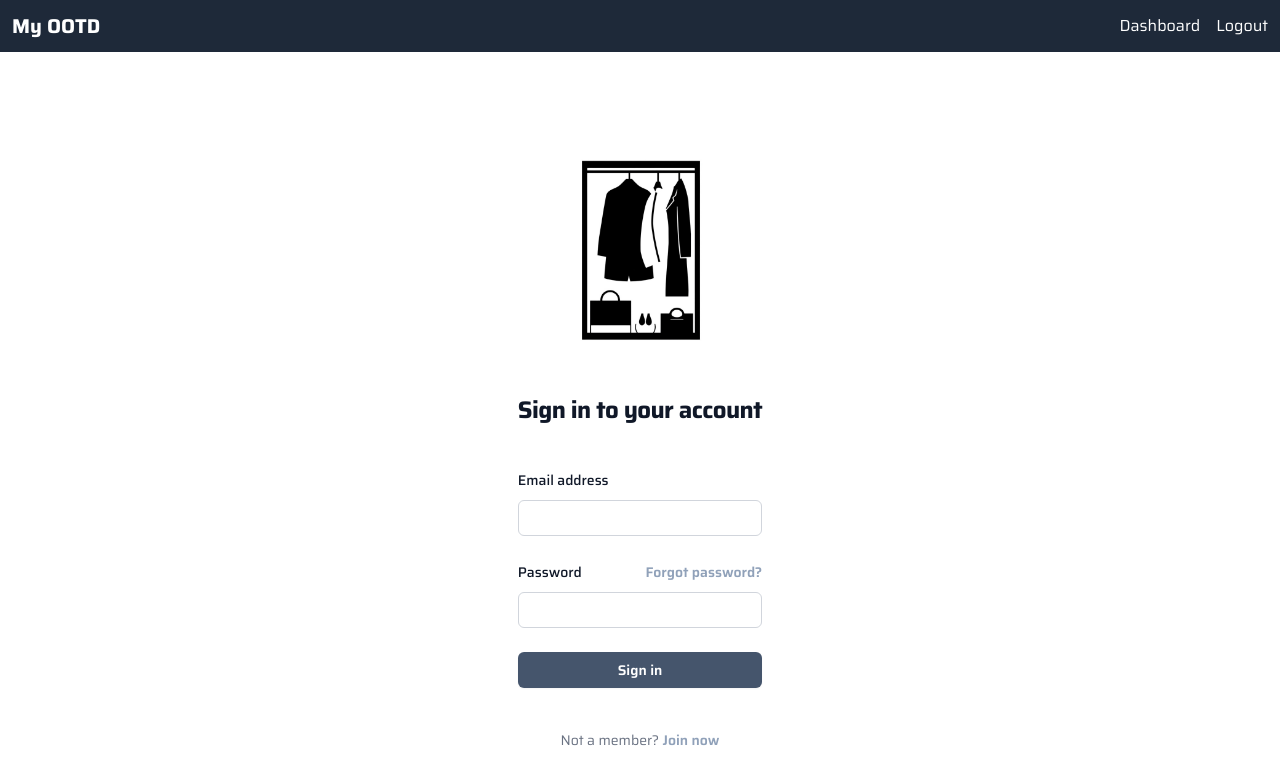
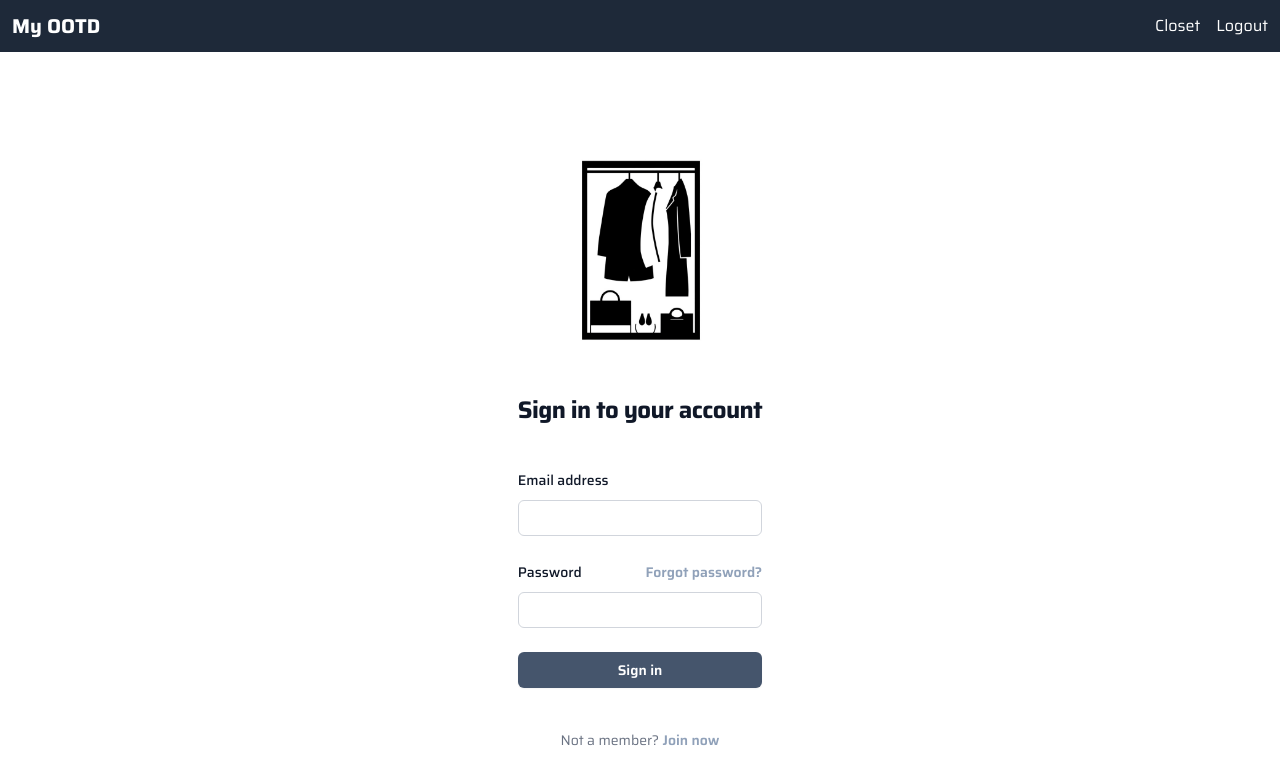
Before and after one commit to samsam9395/my-ootd, a Next.js app in the folder my-ootd/: page / in a window 1280 px wide. Shown: the top 784 px of the page. Built offline with nearby package versions, Linux system fonts and the light colour scheme.

Commit message:
rename Dashboard folder to Closet

```diff
--- a/my-ootd/src/app/dashboard/page.tsx
+++ b/my-ootd/src/app/closet/page.tsx
@@ -19,7 +19,7 @@ const categories = [
 
 const backendUrl = process.env.NEXT_PUBLIC_BACKEND_URL || "";
 
-export default function DashboardPage() {
+export default function ClosetPage() {
 	const searchParams = useSearchParams();
 	const router = useRouter();
 
@@ -30,7 +30,7 @@ export default function DashboardPage() {
 	const [randomItemsArr, setRandomItemsArr] = useState([]);
 
 	function handleCategoryChange(category: string) {
-		router.push(`/dashboard?category=${category}`);
+		router.push(`/closet?category=${category}`);
 	}
 
 	useEffect(() => {
--- a/my-ootd/src/app/layout.tsx
+++ b/my-ootd/src/app/layout.tsx
@@ -36,7 +36,7 @@ export default function RootLayout({
 
 							<ul className="flex gap-4 ">
 								<li>
-									<a href="/dashboard">Dashboard</a>
+									<a href="/closet">Closet</a>
 								</li>
 								<li>
 									<a href="/settings">Logout</a>
--- a/my-ootd/src/app/page.tsx
+++ b/my-ootd/src/app/page.tsx
@@ -11,7 +11,7 @@ export default function HomePage() {
 
 	const handleLogin = (e: React.FormEvent) => {
 		e.preventDefault();
-		router.push("/dashboard");
+		router.push("/closet");
 	};
 
 	return (
```
Also changed, not shown: my-ootd/src/app/closet/AddClothForm.tsx (renamed from my-ootd/src/app/dashboard/AddClothForm.tsx), my-ootd/src/app/closet/ClothView.tsx (renamed from my-ootd/src/app/dashboard/ClothView.tsx), my-ootd/src/app/closet/Gallery.tsx (renamed from my-ootd/src/app/dashboard/Gallery.tsx), my-ootd/src/app/closet/RandomCloset.tsx (renamed from my-ootd/src/app/dashboard/RandomCloset.tsx), my-ootd/src/app/closet/clothes.js (renamed from my-ootd/src/app/dashboard/clothes.js), 1 other file (tests, documents, lock files or other folders).
